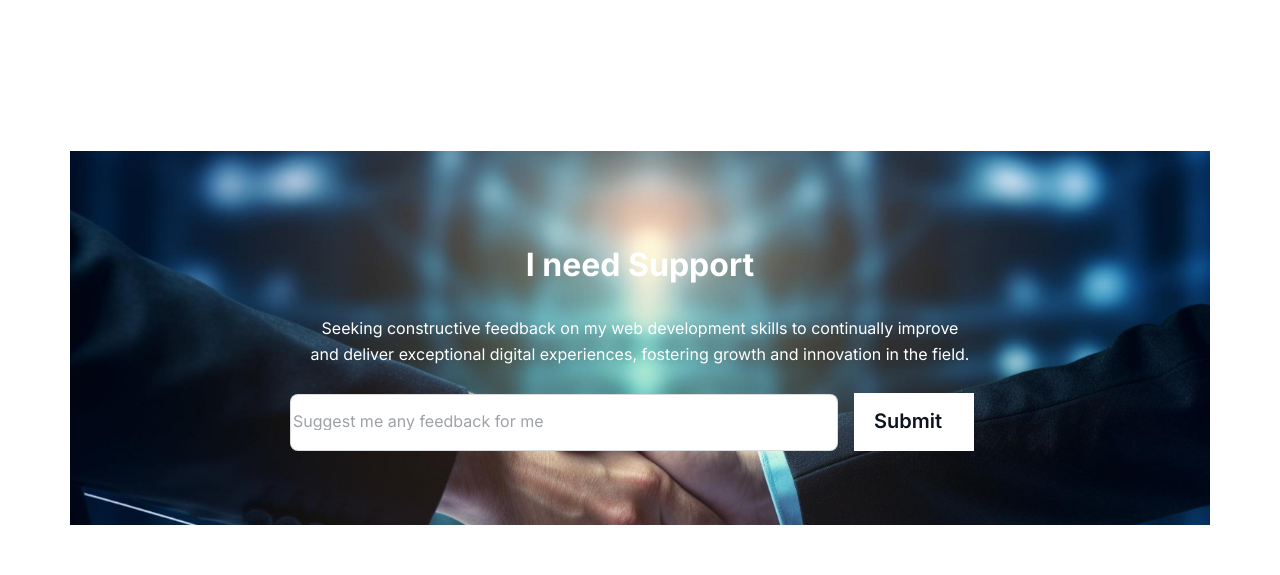
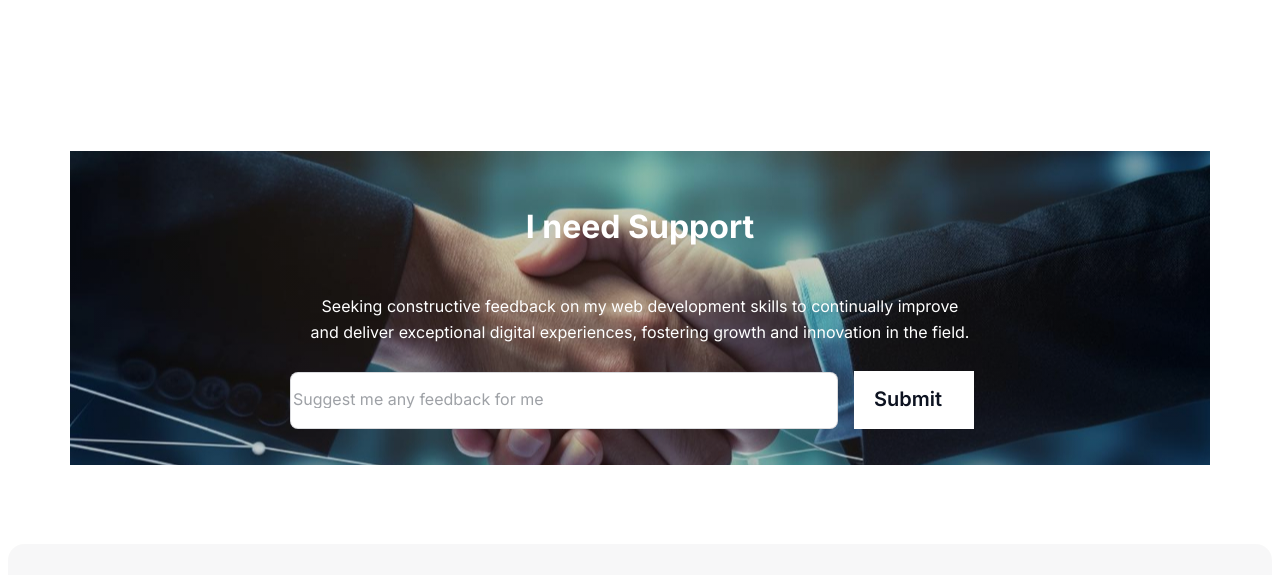
Before and after one commit to WeirdVenox/assignment-one, a plain HTML site: page index.html in a window 1280 px wide. Shown: the part 3963-4538 px from the top of the page. Drawn offline with Linux system fonts and the light colour scheme.

Commit message:
added items

```diff
--- a/styles/styles.css
+++ b/styles/styles.css
@@ -407,23 +407,29 @@
 .support {
     margin-top: 111px;
     margin-bottom: 79px;
-
+    background-image: linear-gradient(rgba(0, 0, 0, 0.2),rgba(0, 0, 0, 0.2),rgba(0, 0, 0, 0.2)), url("../assets/handshake.jpg");
+    background-position: center;
+    background-repeat: no-repeat;
+    max-width: 1140px;
+    max-height: 600px;
+    margin-left: auto;
+    margin-right: auto;
 
 }
 
 .back {
-    background-image: url("../assets/handshake.jpg");
-    background-size: 100%;
-    background-repeat: no-repeat;
-    max-width: 1140px;
-    max-height: 500px;
-    margin-left: auto;
-    margin-right: auto;
+
 
 
 }
 .back-con {
     padding: 64px 48px;
+    width: 1044px;
+    height: 186px;
+    display: flex;
+    flex-direction: column;
+    align-items: center;
+    justify-content: center;
 
 }
 
```
